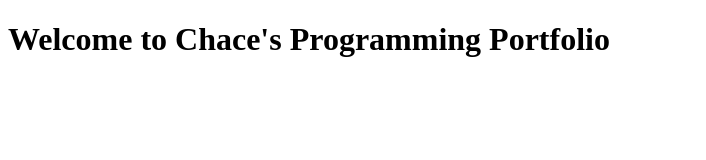
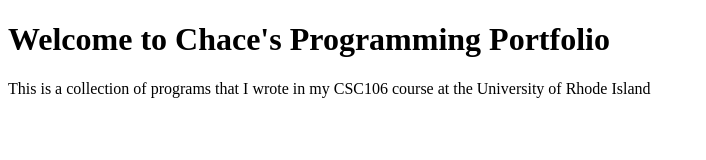
Before and after one commit to chace-carey/chace-carey.github.io, a plain HTML site: page index.html in a window 1280 px wide. Shown: the whole page, without its empty margins (0-706 px from the left). Drawn offline with Linux system fonts and the light colour scheme.

Commit message:
Update index.html

```diff
--- a/index.html
+++ b/index.html
@@ -6,6 +6,6 @@
     </head>
     <body>
       <h1>Welcome to Chace's Programming Portfolio</h1>
-
+This is a collection of programs that I wrote in my CSC106 course at the University of Rhode Island
     </body>
 </html>
```
